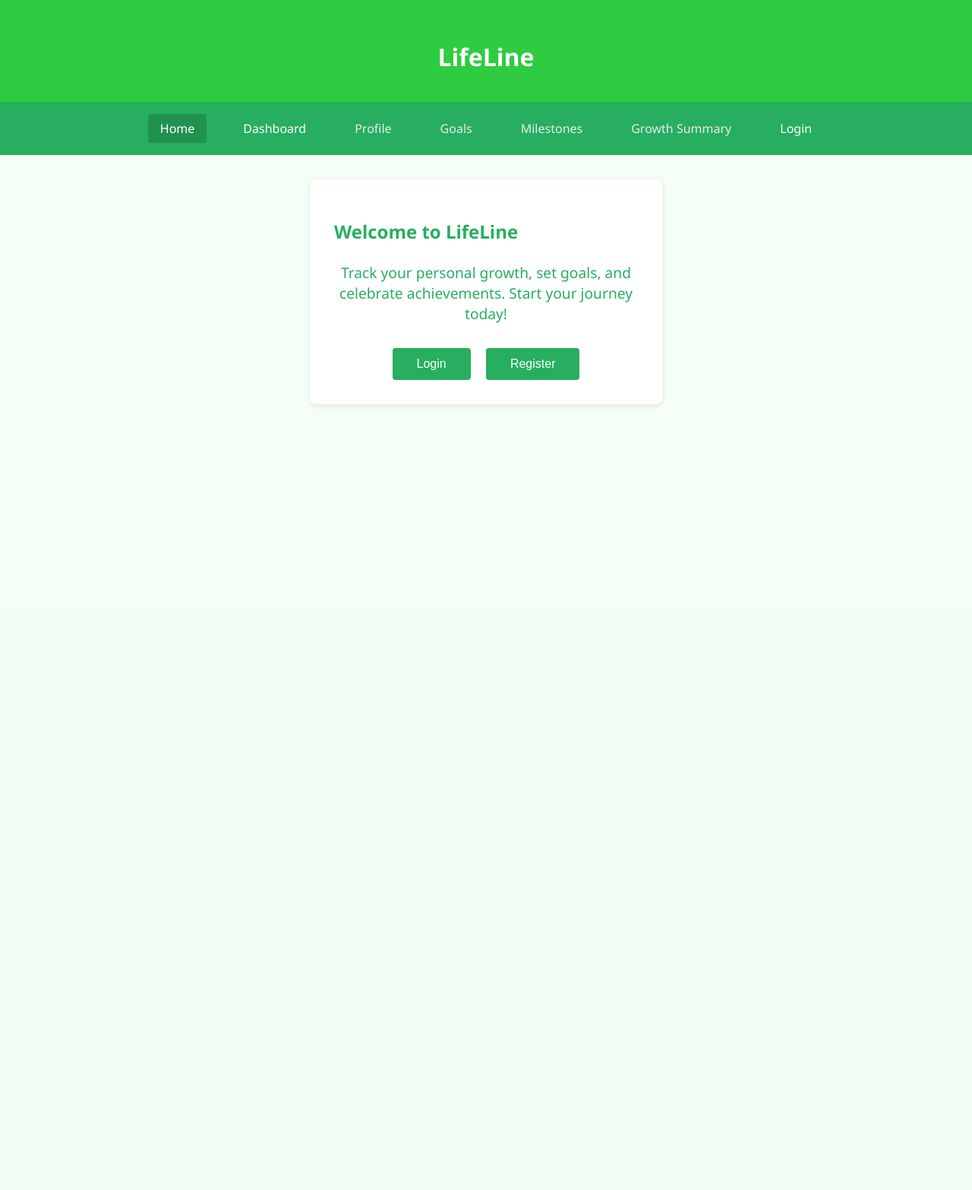
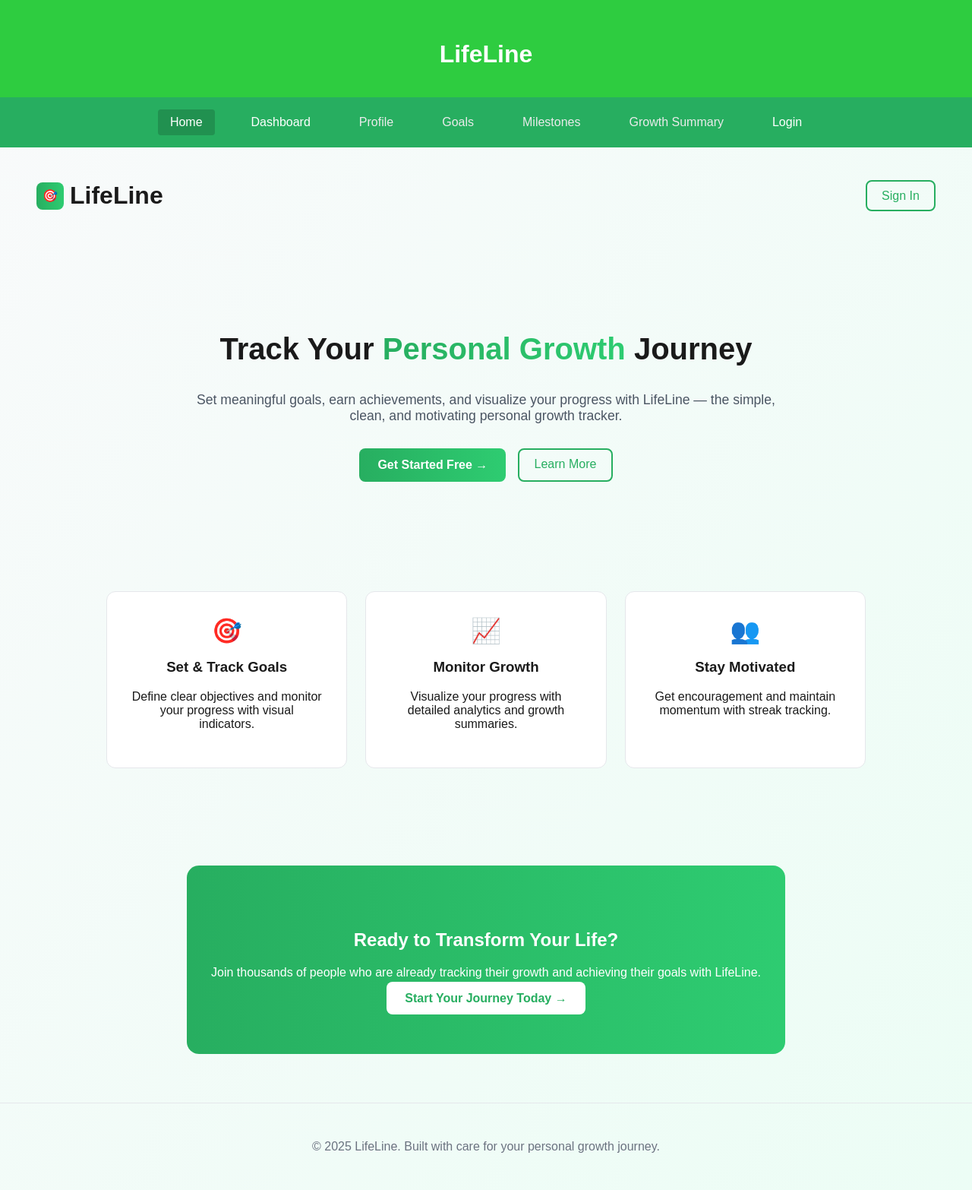
Before and after one commit to rubiojademm/CSIT327-G8-LifeLine, a Django app: page / in a window 1280 px wide. Shown: the whole page at 76% size. Before the commit the page ends 534 px from the top, so only its background shows below. Run offline with Django 5.2, Linux system fonts and the light colour scheme.

Commit message:
feature(users): implement new ui for landing

```diff
--- /dev/null
+++ b/LifeLine/ui/static/css/landing.css
@@ -0,0 +1,161 @@
+body {
+  margin: 0;
+  font-family: 'Poppins', sans-serif;
+  background: linear-gradient(to bottom right, #f9fafb, #ecfdf5);
+  color: #1a1a1a;
+}
+
+.landing-page {
+  min-height: 100vh;
+  display: flex;
+  flex-direction: column;
+}
+
+/* Header */
+.landing-header {
+  display: flex;
+  justify-content: space-between;
+  align-items: center;
+  padding: 1.5rem 3rem;
+}
+
+.logo {
+  display: flex;
+  align-items: center;
+  gap: 0.5rem;
+}
+
+.logo-icon {
+  background: linear-gradient(90deg, #27ae60, #2ecc71);
+  color: white;
+  width: 36px;
+  height: 36px;
+  border-radius: 8px;
+  display: flex;
+  align-items: center;
+  justify-content: center;
+}
+
+.btn-outline {
+  border: 2px solid #27ae60;
+  padding: 0.6rem 1.2rem;
+  border-radius: 8px;
+  text-decoration: none;
+  color: #27ae60;
+  font-weight: 500;
+  transition: all 0.3s;
+}
+
+.btn-outline:hover {
+  background: #27ae60;
+  color: white;
+}
+
+/* Hero Section */
+.hero {
+  text-align: center;
+  max-width: 800px;
+  margin: 5rem auto;
+  padding: 0 1rem;
+}
+
+.hero h1 {
+  font-size: 2.5rem;
+  line-height: 1.2;
+}
+
+.hero h1 span {
+  background: linear-gradient(90deg, #27ae60, #2ecc71);
+  -webkit-background-clip: text;
+  color: transparent;
+}
+
+.hero p {
+  margin: 1rem 0 2rem;
+  color: #4b5563;
+  font-size: 1.1rem;
+}
+
+.hero-buttons {
+  display: flex;
+  justify-content: center;
+  gap: 1rem;
+}
+
+.btn-primary {
+  background: linear-gradient(90deg, #27ae60, #2ecc71);
+  color: white;
+  padding: 0.8rem 1.5rem;
+  border-radius: 8px;
+  text-decoration: none;
+  font-weight: 600;
+  transition: all 0.3s;
+}
+
+.btn-primary:hover {
+  opacity: 0.9;
+  transform: translateY(-2px);
+}
+
+/* Features */
+.features {
+  display: grid;
+  grid-template-columns: repeat(auto-fit, minmax(220px, 1fr));
+  gap: 1.5rem;
+  max-width: 1000px;
+  margin: 4rem auto;
+  padding: 0 2rem;
+}
+
+.feature {
+  background: white;
+  border: 1px solid #e5e7eb;
+  border-radius: 12px;
+  padding: 2rem;
+  text-align: center;
+  transition: 0.3s;
+}
+
+.feature:hover {
+  transform: scale(1.05);
+  box-shadow: 0 4px 20px rgba(39, 174, 96, 0.15);
+}
+
+.feature-icon {
+  font-size: 2rem;
+  margin-bottom: 1rem;
+  color: #27ae60;
+}
+
+/* CTA */
+.cta {
+  background: linear-gradient(90deg, #27ae60, #2ecc71);
+  color: white;
+  text-align: center;
+  padding: 4rem 2rem;
+  border-radius: 16px;
+  margin: 4rem auto;
+  max-width: 900px;
+}
+
+.btn-secondary {
+  background: white;
+  color: #27ae60;
+  padding: 0.8rem 1.5rem;
+  border-radius: 8px;
+  text-decoration: none;
+  font-weight: 600;
+  transition: 0.3s;
+}
+
+.btn-secondary:hover {
+  background: #f9fafb;
+}
+
+/* Footer */
+.landing-footer {
+  text-align: center;
+  padding: 2rem;
+  color: #6b7280;
+  border-top: 1px solid #e5e7eb;
+}
--- a/LifeLine/ui/templates/landing.html
+++ b/LifeLine/ui/templates/landing.html
@@ -1,11 +1,62 @@
 {% extends 'base.html' %}
+{% load static %}
 {% block content %}
-<div class="form-container">
-    <h2>Welcome to LifeLine</h2>
-    <p class="motivation">Track your personal growth, set goals, and celebrate achievements. Start your journey today!</p>
-    <div style="text-align:center; margin-top:2rem;">
-        <a href="{% url 'login' %}"><button>Login</button></a>
-        <a href="{% url 'register' %}"><button style="margin-left:1rem;">Register</button></a>
+<link rel="stylesheet" href="{% static 'css/landing.css' %}">
+
+<div class="landing-page">
+  <!-- Header -->
+  <header class="landing-header">
+    <div class="logo">
+      <div class="logo-icon">🎯</div>
+      <h1>LifeLine</h1>
     </div>
+    <a href="{% url 'login' %}" class="btn-outline">Sign In</a>
+  </header>
+
+  <!-- Hero -->
+  <section class="hero">
+    <h1>Track Your <span>Personal Growth</span> Journey</h1>
+    <p>
+      Set meaningful goals, earn achievements, and visualize your progress with LifeLine —
+      the simple, clean, and motivating personal growth tracker.
+    </p>
+    <div class="hero-buttons">
+      <a href="{% url 'register' %}" class="btn-primary">Get Started Free →</a>
+      <a href="#" class="btn-outline">Learn More</a>
+    </div>
+  </section>
+
+  <!-- Features -->
+  <section class="features">
+    <div class="feature">
+      <div class="feature-icon">🎯</div>
+      <h3>Set & Track Goals</h3>
+      <p>Define clear objectives and monitor your progress with visual indicators.</p>
+    </div>
+    <div class="feature">
+      <div class="feature-icon">📈</div>
+      <h3>Monitor Growth</h3>
+      <p>Visualize your progress with detailed analytics and growth summaries.</p>
+    </div>
+    <div class="feature">
+      <div class="feature-icon">👥</div>
+      <h3>Stay Motivated</h3>
+      <p>Get encouragement and maintain momentum with streak tracking.</p>
+    </div>
+  </section>
+
+  <!-- CTA -->
+  <section class="cta">
+    <h2>Ready to Transform Your Life?</h2>
+    <p>
+      Join thousands of people who are already tracking their growth and achieving their goals with LifeLine.
+    </p>
+    <a href="{% url 'register' %}" class="btn-secondary">Start Your Journey Today →</a>
+  </section>
+
+  <!-- Footer -->
+  <footer class="landing-footer">
+    <p>&copy; 2025 LifeLine. Built with care for your personal growth journey.</p>
+  </footer>
 </div>
 {% endblock %}
```
